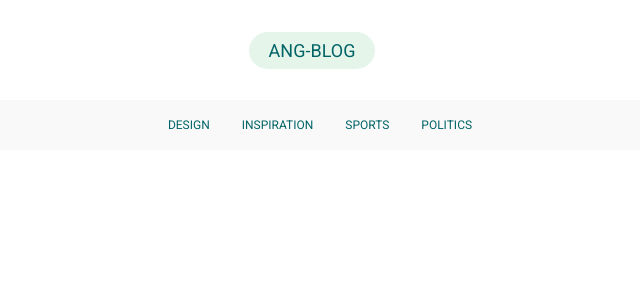
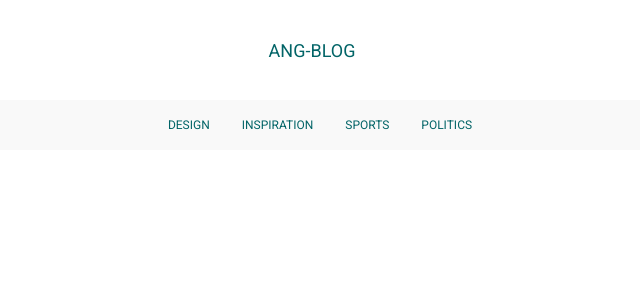
Before and after one commit to maheem20/Blog_App_Angular_Bootstrap_Firestore, an Angular app: page / in a window 1280 px wide. Shown: the top 300 px of the page, without its empty margins (328-968 px from the left). Built offline with nearby package versions, Linux system fonts and the light colour scheme.

Commit message:
set styling to global

```diff
--- a/src/app/layouts/category-navbar/category-navbar.component.css
+++ b/src/app/layouts/category-navbar/category-navbar.component.css
@@ -6,5 +6,4 @@ nav {
 
 .nav-link {
     text-transform: uppercase;
-    color: var(--primary-color);
 }
--- a/src/app/layouts/footer/footer.component.css
+++ b/src/app/layouts/footer/footer.component.css
@@ -5,13 +5,5 @@ footer {
 }
 
 .site-logo {
-    padding: 5px 20px;
-    border-radius: 20px;
-    background-color: var(secondary-color);
-    color: var(--primary-color);
     font-size: 1.2rem;
 }
-
-.nav-link {
-    color: var(--primary-color);
-}
--- a/src/app/layouts/header/header.component.css
+++ b/src/app/layouts/header/header.component.css
@@ -3,9 +3,5 @@ header {
 }
 
 .site-logo {
-    padding: 5px 20px;
-    border-radius: 20px;
-    background-color: var(--secondary-color);
-    color: var(--primary-color);
     font-size: 1.5em;
 }
--- a/src/styles.css
+++ b/src/styles.css
@@ -13,3 +13,14 @@ body {
     font-size: 12px;
     color: var(--body-text-color);
 }
+
+.site-logo {
+    padding: 5px 20px;
+    border-radius: 20px;
+    background-color: var(secondary-color);
+    color: var(--primary-color);
+}
+
+.nav-link {
+    color: var(--primary-color);
+}
```
